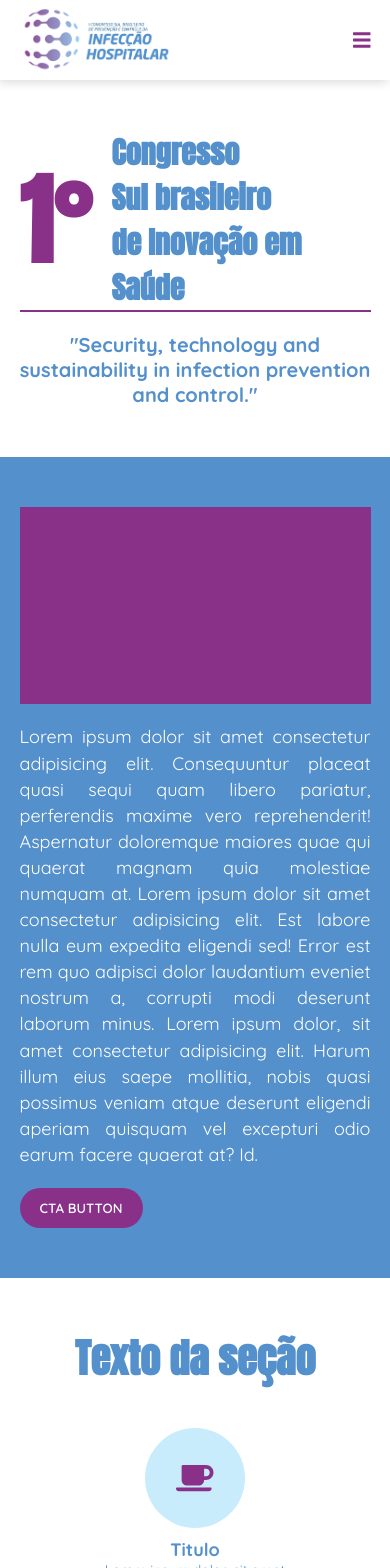
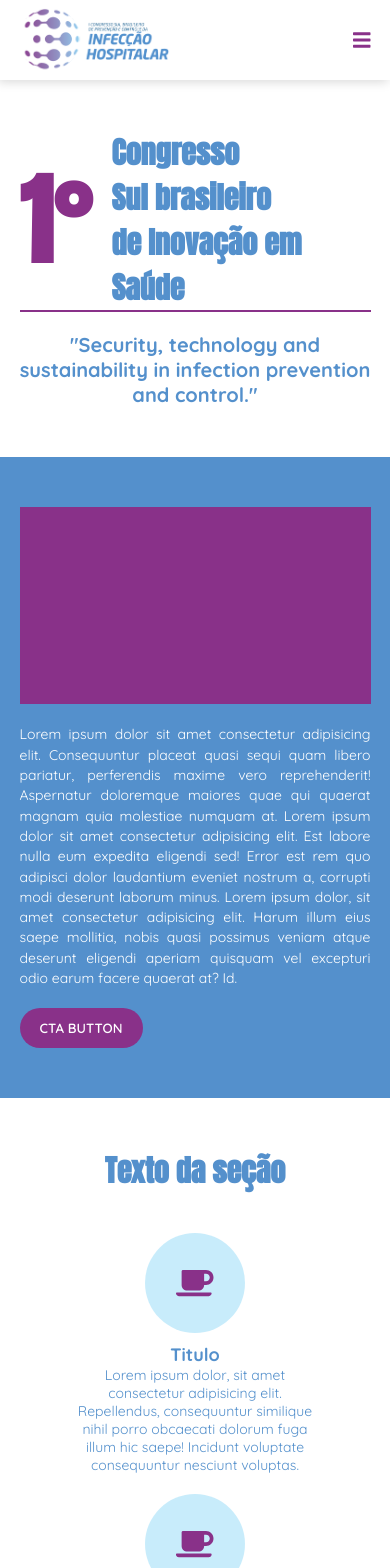
Before and after one commit to pedrohhcunha/congresso, a Next.js app: page / in a window 390 px wide. Shown: the top 1568 px of the page. Built offline with nearby package versions, Linux system fonts and the light colour scheme.

Commit message:
Alterando o tamanho dos textos para dispositivos moveis

```diff
--- a/styles/Cadastro.module.scss
+++ b/styles/Cadastro.module.scss
@@ -30,6 +30,9 @@
         .areaForm{
             width: 100%;
         }
+
+        .titulo{
+            font-size: 30px;
+        }
     }
-
 }
--- a/styles/Diferenciais.module.scss
+++ b/styles/Diferenciais.module.scss
@@ -51,4 +51,11 @@
             }
         }
     }
+
+    @media screen and (max-width: 1100px) {
+
+        .titulo{
+            font-size: 30px;
+        }
+    }
 }
--- a/styles/Palestrantes.module.scss
+++ b/styles/Palestrantes.module.scss
@@ -54,4 +54,11 @@
             }
         }
     }
+
+    @media screen and (max-width: 1100px) {
+
+        .titulo{
+            font-size: 30px;
+        }
+    }
 }
--- a/styles/Parceiros.module.scss
+++ b/styles/Parceiros.module.scss
@@ -33,4 +33,11 @@
             -o-border-radius: 10px;
         }
     }
+
+    @media screen and (max-width: 1100px) {
+
+        .titulo{
+            font-size: 30px;
+        }
+    }
 }
--- a/styles/ParticipeB.module.scss
+++ b/styles/ParticipeB.module.scss
@@ -9,4 +9,11 @@
         font-size: 40px;
         margin-bottom: 20px;
     }
+
+    @media screen and (max-width: 1100px) {
+
+        .titulo{
+            font-size: 30px;
+        }
+    }
 }
--- a/styles/Sobre.module.scss
+++ b/styles/Sobre.module.scss
@@ -36,6 +36,10 @@
 
         .areaInfo{
             width: 100%;
+
+            .p{
+                font-size: 14px;
+            }
         }
     }
 }
```
